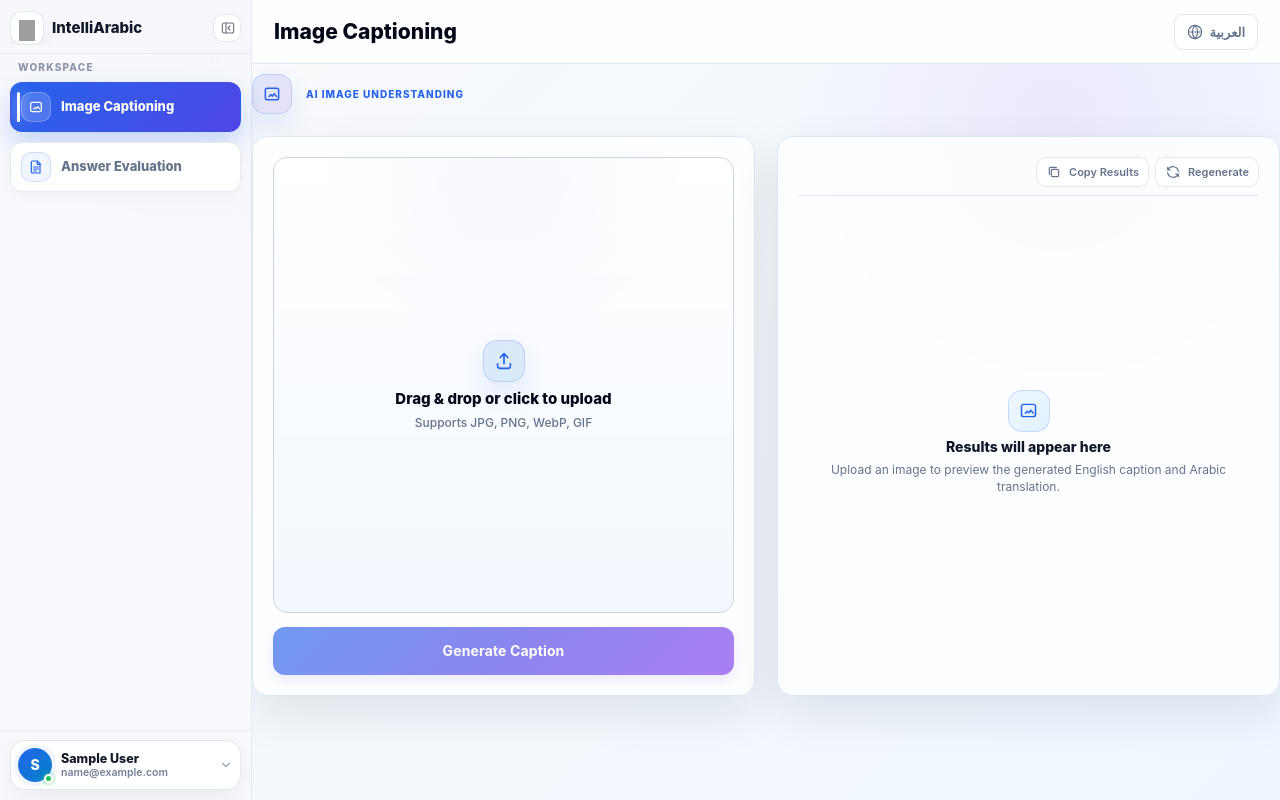
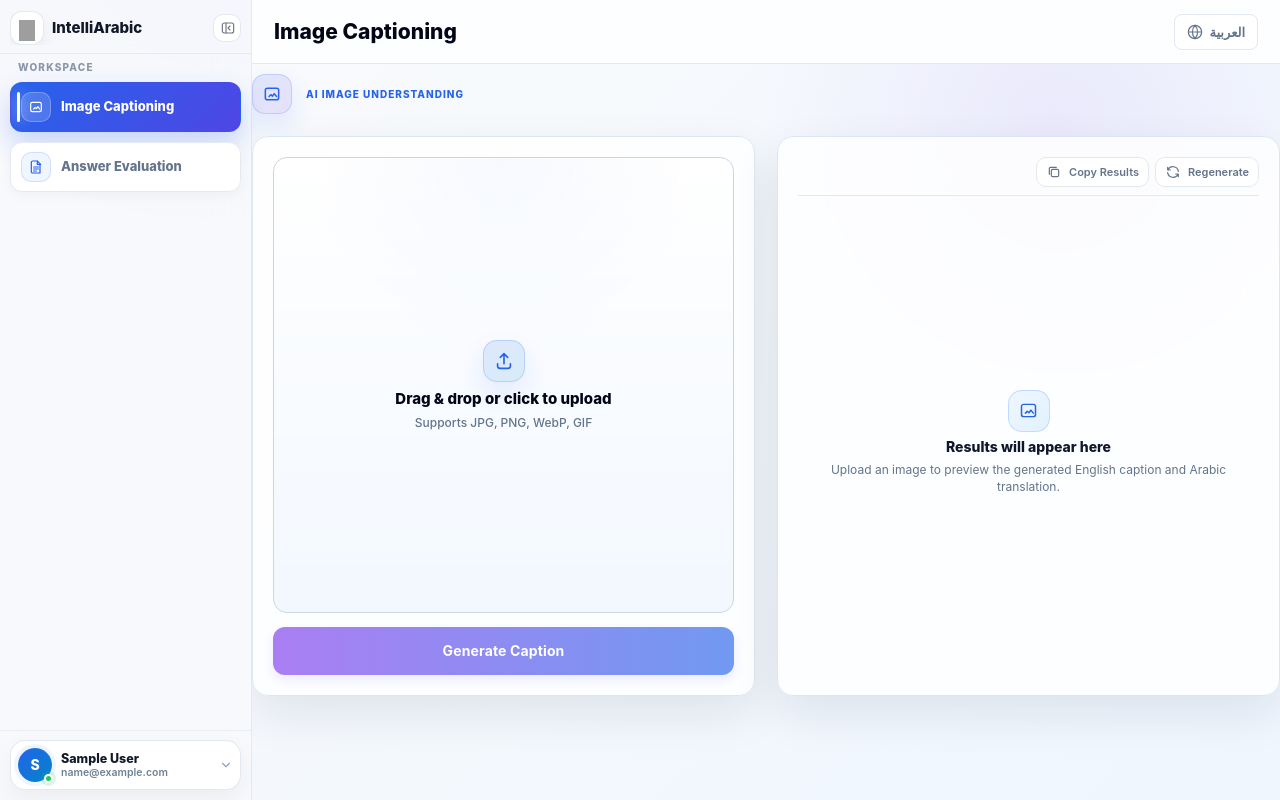
Before and after one commit to derlinshaju2/Arabic_AI_Education_Assistant, a Flask app: page /modules in a window 1280 px wide. Run offline with Flask 3, Linux system fonts and the light colour scheme; the visitor is signed in with stand-in values (Sample User, id 1); data comes from the database, SQL or seed files in the repository; data that the repository does not hold is empty; grey boxes are pictures that could not be loaded.

Commit message:
Unify captioning and evaluation button styles

```diff
--- a/static/dashboard-module-overrides.css
+++ b/static/dashboard-module-overrides.css
@@ -1,16 +1,62 @@
+
 /* ==========================================================
-   SHARED MODULE ACTION BUTTON
-   Overrides older ID-based button rules safely.
+   SHARED MODULE ACTION BUTTON COMPONENT
+
+   Used by:
+   - Generate Caption
+   - Evaluate Answer
+
+   Both buttons must use:
+   class="button primary full module-action-button"
    ========================================================== */
 
-/*
- * Both selectors use the same shared component styling.
- * The form IDs provide enough specificity to override older
- * #contentArea #captionSubmit rules.
- */
-#contentArea #captionForm .module-action-button,
-#contentArea #evaluationForm .module-action-button {
+:root {
+    --module-button-gradient:
+        linear-gradient(
+            to right,
+            #7c3aed 0%,
+            #2563eb 100%
+        );
+
+    --module-button-gradient-hover:
+        linear-gradient(
+            to right,
+            #6d28d9 0%,
+            #1d4ed8 100%
+        );
+
+    --module-button-gradient-active:
+        linear-gradient(
+            to right,
+            #5b21b6 0%,
+            #1e40af 100%
+        );
+
+    --module-button-shadow:
+        0 10px 22px rgba(79, 70, 229, 0.28);
+
+    --module-button-shadow-hover:
+        0 14px 28px rgba(67, 56, 202, 0.34);
+
+    --module-button-shadow-active:
+        0 6px 14px rgba(55, 48, 163, 0.26);
+}
+
+
+/* ==========================================================
+   NORMAL STATE
+
+   This single shared rule controls both buttons.
+   The form IDs only increase specificity to override old CSS.
+   ========================================================== */
+
+body #contentArea
+:is(#captionForm, #evaluationForm)
+.module-action-button {
     box-sizing: border-box !important;
+
+    position: relative !important;
+    isolation: isolate !important;
 
     display: inline-flex !important;
     align-items: center !important;
@@ -23,18 +69,17 @@
     min-height: 48px !important;
     max-height: 48px !important;
 
+    margin: 0 !important;
     padding: 0 20px !important;
-    margin: 0 !important;
 
-    border: none !important;
+    border: 0 !important;
     border-radius: 12px !important;
 
-    background: linear-gradient(
-        135deg,
-        #2563eb 0%,
-        #4f46e5 55%,
-        #7c3aed 100%
-    ) !important;
+    background-color: #7c3aed !important;
+    background-image: var(--module-button-gradient) !important;
+    background-repeat: no-repeat !important;
+    background-position: center !important;
+    background-size: 100% 100% !important;
 
     color: #ffffff !important;
 
@@ -43,72 +88,142 @@
     font-weight: 700 !important;
     line-height: 1 !important;
     letter-spacing: 0.01em !important;
+    text-align: center !important;
+    text-decoration: none !important;
+    white-space: nowrap !important;
 
-    text-align: center;
+    opacity: 1 !important;
+    filter: none !important;
+    transform: translateY(0) !important;
 
-    cursor: pointer;
+    cursor: pointer !important;
+    user-select: none !important;
 
-    box-shadow:
-        0 9px 20px rgba(79, 70, 229, 0.25) !important;
+    overflow: hidden !important;
+
+    box-shadow: var(--module-button-shadow) !important;
 
     transition:
         transform 180ms ease,
-        background 180ms ease,
         box-shadow 180ms ease,
         filter 180ms ease,
-        opacity 180ms ease !important;
+        opacity 180ms ease,
+        background-color 180ms ease !important;
 
-    appearance: none;
-    -webkit-appearance: none;
+    animation: none !important;
+
+    appearance: none !important;
+    -webkit-appearance: none !important;
+    -webkit-tap-highlight-color: transparent !important;
 }
 
-/* Shared hover state */
-#contentArea #captionForm .module-action-button:hover:not(:disabled),
-#contentArea #evaluationForm .module-action-button:hover:not(:disabled) {
-    background: linear-gradient(
-        135deg,
-        #1d4ed8 0%,
-        #4338ca 55%,
-        #6d28d9 100%
-    ) !important;
+
+/* Remove old decorative overlays and gradients */
+
+body #contentArea
+:is(#captionForm, #evaluationForm)
+.module-action-button::before,
+
+body #contentArea
+:is(#captionForm, #evaluationForm)
+.module-action-button::after {
+    display: none !important;
+
+    width: 0 !important;
+    height: 0 !important;
+
+    content: none !important;
+
+    background: none !important;
+    background-image: none !important;
+
+    opacity: 0 !important;
+
+    animation: none !important;
+    transform: none !important;
+}
+
+
+/* ==========================================================
+   HOVER STATE
+   ========================================================== */
+
+body #contentArea
+:is(#captionForm, #evaluationForm)
+.module-action-button:hover:not(:disabled) {
+    background-color: #6d28d9 !important;
+    background-image: var(--module-button-gradient-hover) !important;
+    background-repeat: no-repeat !important;
+    background-position: center !important;
+    background-size: 100% 100% !important;
+
+    color: #ffffff !important;
 
     transform: translateY(-1px) !important;
-    filter: brightness(1.03) !important;
+    filter: brightness(1.04) !important;
+
+    box-shadow: var(--module-button-shadow-hover) !important;
+}
+
+
+/* ==========================================================
+   ACTIVE/PRESSED STATE
+   ========================================================== */
+
+body #contentArea
+:is(#captionForm, #evaluationForm)
+.module-action-button:active:not(:disabled) {
+    background-color: #5b21b6 !important;
+    background-image: var(--module-button-gradient-active) !important;
+    background-repeat: no-repeat !important;
+    background-position: center !important;
+    background-size: 100% 100% !important;
+
+    color: #ffffff !important;
+
+    transform: translateY(0) scale(0.995) !important;
+    filter: none !important;
+
+    box-shadow: var(--module-button-shadow-active) !important;
+}
+
+
+/* ==========================================================
+   KEYBOARD FOCUS STATE
+   ========================================================== */
+
+body #contentArea
+:is(#captionForm, #evaluationForm)
+.module-action-button:focus {
+    outline: none !important;
+}
+
+body #contentArea
+:is(#captionForm, #evaluationForm)
+.module-action-button:focus-visible {
+    outline: 3px solid rgba(99, 102, 241, 0.3) !important;
+    outline-offset: 3px !important;
 
     box-shadow:
-        0 13px 26px rgba(79, 70, 229, 0.32) !important;
+        var(--module-button-shadow),
+        0 0 0 4px rgba(99, 102, 241, 0.12) !important;
 }
 
-/* Shared active state */
-#contentArea #captionForm .module-action-button:active:not(:disabled),
-#contentArea #evaluationForm .module-action-button:active:not(:disabled) {
-    background: linear-gradient(
-        135deg,
-        #1e40af 0%,
-        #3730a3 55%,
-        #5b21b6 100%
-    ) !important;
 
-    transform: translateY(0) !important;
-    filter: none !important;
+/* ==========================================================
+   DISABLED AND LOADING STATE
+   ========================================================== */
 
-    box-shadow:
-        0 6px 14px rgba(79, 70, 229, 0.24) !important;
-}
-
-/* Shared keyboard-focus state */
-#contentArea #captionForm .module-action-button:focus-visible,
-#contentArea #evaluationForm .module-action-button:focus-visible {
-    outline: 3px solid rgba(99, 102, 241, 0.28) !important;
-    outline-offset: 3px;
-}
-
-/* Shared disabled/loading state */
-#contentArea #captionForm .module-action-button:disabled,
-#contentArea #evaluationForm .module-action-button:disabled {
-    cursor: not-allowed !important;
+body #contentArea
+:is(#captionForm, #evaluationForm)
+.module-action-button:disabled {
+    background-color: #7c3aed !important;
+    background-image: var(--module-button-gradient) !important;
 
     opacity: 0.65 !important;
+
+    cursor: not-allowed !important;
+    pointer-events: none !important;
 
     transform: none !important;
     filter: none !important;
@@ -117,22 +232,44 @@
         0 5px 12px rgba(79, 70, 229, 0.16) !important;
 }
 
-/* Shared text and loader alignment */
-#contentArea #captionForm .module-action-button .btn-text,
-#contentArea #captionForm .module-action-button .btn-loader,
-#contentArea #evaluationForm .module-action-button .btn-text,
-#contentArea #evaluationForm .module-action-button .btn-loader {
-    align-items: center;
-    justify-content: center;
 
-    gap: 8px;
+/* ==========================================================
+   SHARED BUTTON CONTENT
+   ========================================================== */
 
-    color: inherit !important;
+body #contentArea
+:is(#captionForm, #evaluationForm)
+.module-action-button .btn-text,
+
+body #contentArea
+:is(#captionForm, #evaluationForm)
+.module-action-button .btn-loader {
+    align-items: center !important;
+    justify-content: center !important;
+
+    max-width: 100% !important;
+
+    gap: 8px !important;
+
+    color: #ffffff !important;
 
     font-family: inherit !important;
     font-size: inherit !important;
     font-weight: inherit !important;
     line-height: 1 !important;
+    letter-spacing: inherit !important;
+
+    text-align: center !important;
+    white-space: nowrap !important;
+}
+
+
+/* Keep spinner aligned inside both shared buttons */
+
+body #contentArea
+:is(#captionForm, #evaluationForm)
+.module-action-button .spinner {
+    flex: 0 0 auto !important;
 }
 
 
@@ -268,14 +405,19 @@
         display: flex !important;
         flex-direction: column !important;
 
-        width: 100%;
+        width: 100% !important;
+        min-width: 0 !important;
 
         align-items: center !important;
         justify-content: center !important;
 
-        text-align: center;
+        text-align: center !important;
     }
 
+    /*
+     * This controls only the caption button position.
+     * Visual button styling still comes from the shared component.
+     */
     #contentArea
     .sider-workspace[data-module-view="captioning"]
     #captionForm .module-action-button {
@@ -305,6 +447,8 @@
     #contentArea
     .sider-workspace[data-module-view="captioning"]
     .output-panel .preview-image {
+        display: block !important;
+
         width: 100% !important;
         max-width: 100% !important;
 
@@ -313,12 +457,15 @@
 
         object-fit: contain !important;
 
-        border-radius: 12px;
+        border-radius: 12px !important;
     }
 }
 
 
-/* Short laptop screens */
+/* ==========================================================
+   SHORT LAPTOP SCREENS
+   ========================================================== */
+
 @media (min-width: 769px) and (max-height: 700px) {
     #contentArea
     .sider-workspace[data-module-view="captioning"]
@@ -346,7 +493,7 @@
 
 
 /* ==========================================================
-   MOBILE
+   MOBILE LAYOUT
    ========================================================== */
 
 @media (max-width: 768px) {
@@ -354,6 +501,9 @@
     .sider-workspace[data-module-view="captioning"]
     .split-workspace {
         display: grid !important;
+
+        width: 100% !important;
+        min-width: 0 !important;
 
         grid-template-columns:
             minmax(0, 1fr) !important;
@@ -368,6 +518,8 @@
     #contentArea
     .sider-workspace[data-module-view="captioning"]
     .workspace-panel.output-panel {
+        box-sizing: border-box !important;
+
         width: 100% !important;
         min-width: 0 !important;
         max-width: 100% !important;
@@ -379,8 +531,12 @@
         margin: 0 !important;
     }
 
-    #contentArea #captionForm .module-action-button,
-    #contentArea #evaluationForm .module-action-button {
+    /*
+     * Both module buttons receive exactly the same mobile sizing.
+     */
+    body #contentArea
+    :is(#captionForm, #evaluationForm)
+    .module-action-button {
         height: 44px !important;
         min-height: 44px !important;
         max-height: 44px !important;
@@ -394,185 +550,24 @@
 }
 
 
-
-
 /* ==========================================================
-   SHARED MODULE ACTION BUTTON
-   Generate Caption and Evaluate Answer are identical
+   REDUCED MOTION ACCESSIBILITY
    ========================================================== */
 
-:root {
-    --module-action-bg: linear-gradient(
-        135deg,
-        #2563eb 0%,
-        #4f46e5 52%,
-        #7c3aed 100%
-    );
+@media (prefers-reduced-motion: reduce) {
+    body #contentArea
+    :is(#captionForm, #evaluationForm)
+    .module-action-button {
+        transition: none !important;
+    }
 
-    --module-action-bg-hover: linear-gradient(
-        135deg,
-        #1d4ed8 0%,
-        #4338ca 52%,
-        #6d28d9 100%
-    );
+    body #contentArea
+    :is(#captionForm, #evaluationForm)
+    .module-action-button:hover:not(:disabled),
 
-    --module-action-bg-active: linear-gradient(
-        135deg,
-        #1e40af 0%,
-        #3730a3 52%,
-        #5b21b6 100%
-    );
-}
-
-/*
- * One component selector controls both buttons.
- * The form selectors provide enough specificity to override
- * older captioning-only button styles.
- */
-#contentArea #captionForm .module-action-button,
-#contentArea #evaluationForm .module-action-button {
-    box-sizing: border-box !important;
-
-    display: inline-flex !important;
-    align-items: center !important;
-    justify-content: center !important;
-
-    width: 100% !important;
-    min-width: 0 !important;
-
-    height: 48px !important;
-    min-height: 48px !important;
-    max-height: 48px !important;
-
-    margin: 0 !important;
-    padding: 0 20px !important;
-
-    border: 0 !important;
-    border-radius: 12px !important;
-
-    background: var(--module-action-bg) !important;
-    background-color: #4f46e5 !important;
-    background-image: var(--module-action-bg) !important;
-    background-repeat: no-repeat !important;
-    background-size: 100% 100% !important;
-
-    color: #ffffff !important;
-
-    font-family: inherit !important;
-    font-size: 14px !important;
-    font-weight: 700 !important;
-    line-height: 1 !important;
-    letter-spacing: 0.01em !important;
-    text-align: center !important;
-
-    opacity: 1 !important;
-    filter: none !important;
-
-    cursor: pointer !important;
-
-    box-shadow:
-        0 9px 20px rgba(79, 70, 229, 0.28) !important;
-
-    transition:
-        background 180ms ease,
-        transform 180ms ease,
-        box-shadow 180ms ease,
-        filter 180ms ease,
-        opacity 180ms ease !important;
-
-    appearance: none !important;
-    -webkit-appearance: none !important;
-}
-
-/* Remove old decorative overlays from both buttons */
-#contentArea #captionForm .module-action-button::before,
-#contentArea #captionForm .module-action-button::after,
-#contentArea #evaluationForm .module-action-button::before,
-#contentArea #evaluationForm .module-action-button::after {
-    display: none !important;
-    content: none !important;
-}
-
-/* Identical hover state */
-#contentArea #captionForm .module-action-button:hover:not(:disabled),
-#contentArea #evaluationForm .module-action-button:hover:not(:disabled) {
-    background: var(--module-action-bg-hover) !important;
-    background-color: #4338ca !important;
-    background-image: var(--module-action-bg-hover) !important;
-
-    color: #ffffff !important;
-
-    transform: translateY(-1px) !important;
-    filter: brightness(1.03) !important;
-
-    box-shadow:
-        0 13px 27px rgba(67, 56, 202, 0.34) !important;
-}
-
-/* Identical active state */
-#contentArea #captionForm .module-action-button:active:not(:disabled),
-#contentArea #evaluationForm .module-action-button:active:not(:disabled) {
-    background: var(--module-action-bg-active) !important;
-    background-color: #3730a3 !important;
-    background-image: var(--module-action-bg-active) !important;
-
-    transform: translateY(0) !important;
-    filter: none !important;
-
-    box-shadow:
-        0 6px 14px rgba(55, 48, 163, 0.28) !important;
-}
-
-/* Identical keyboard-focus state */
-#contentArea #captionForm .module-action-button:focus-visible,
-#contentArea #evaluationForm .module-action-button:focus-visible {
-    outline: 3px solid rgba(99, 102, 241, 0.28) !important;
-    outline-offset: 3px !important;
-}
-
-/* Identical disabled/loading state */
-#contentArea #captionForm .module-action-button:disabled,
-#contentArea #evaluationForm .module-action-button:disabled {
-    opacity: 0.65 !important;
-    cursor: not-allowed !important;
-
-    transform: none !important;
-    filter: none !important;
-
-    box-shadow:
-        0 5px 12px rgba(79, 70, 229, 0.16) !important;
-}
-
-/* Identical text and loader styling */
-#contentArea #captionForm .module-action-button .btn-text,
-#contentArea #captionForm .module-action-button .btn-loader,
-#contentArea #evaluationForm .module-action-button .btn-text,
-#contentArea #evaluationForm .module-action-button .btn-loader {
-    align-items: center !important;
-    justify-content: center !important;
-
-    gap: 8px !important;
-
-    color: #ffffff !important;
-
-    font-family: inherit !important;
-    font-size: inherit !important;
-    font-weight: inherit !important;
-    line-height: 1 !important;
-}
-
-/* Both buttons remain identical on mobile */
-@media (max-width: 768px) {
-    #contentArea #captionForm .module-action-button,
-    #contentArea #evaluationForm .module-action-button {
-        height: 44px !important;
-        min-height: 44px !important;
-        max-height: 44px !important;
-
-        padding: 0 16px !important;
-
-        border-radius: 11px !important;
-
-        font-size: 13px !important;
+    body #contentArea
+    :is(#captionForm, #evaluationForm)
+    .module-action-button:active:not(:disabled) {
+        transform: none !important;
     }
 }
--- a/templates/module_captioning.html
+++ b/templates/module_captioning.html
@@ -59,6 +59,7 @@
                         name="image"
                         id="captionFileInput"
                         accept="image/jpeg,image/png,image/webp,image/gif"
+                        aria-label="Upload an image"
                         required
                     >
 
@@ -103,7 +104,7 @@
                     </div>
                 </div>
 
-                <!-- Error/status message -->
+                <!-- Error and status message -->
                 <div
                     id="captionError"
                     class="sr-only"
@@ -112,14 +113,20 @@
                     hidden
                 ></div>
 
-                <!-- Shared action button component -->
+                <!-- Shared primary button component -->
                 <button
                     class="button primary full module-action-button"
                     type="submit"
                     id="captionSubmit"
                 >
-                    <span class="btn-text">Generate Caption</span>
-                    <span class="btn-loader" style="display: none;">
+                    <span class="btn-text">
+                        Generate Caption
+                    </span>
+
+                    <span
+                        class="btn-loader"
+                        style="display: none;"
+                    >
                         <span class="spinner"></span>
                         Analyzing image...
                     </span>
@@ -173,7 +180,7 @@
                         class="icon-btn"
                         type="button"
                         onclick="regenerateCaption()"
-                        title="Regenerate Caption"
+                        title="Regenerate caption"
                     >
                         <svg
                             viewBox="0 0 24 24"
@@ -267,7 +274,7 @@
                     >
                 </article>
 
-                <!-- Captions -->
+                <!-- Caption results -->
                 <div class="result-list">
 
                     <!-- English caption -->
```
Also changed, not shown: templates/dashboard.html (+85 -23 lines), templates/module_evaluation.html (+16 -14 lines).
